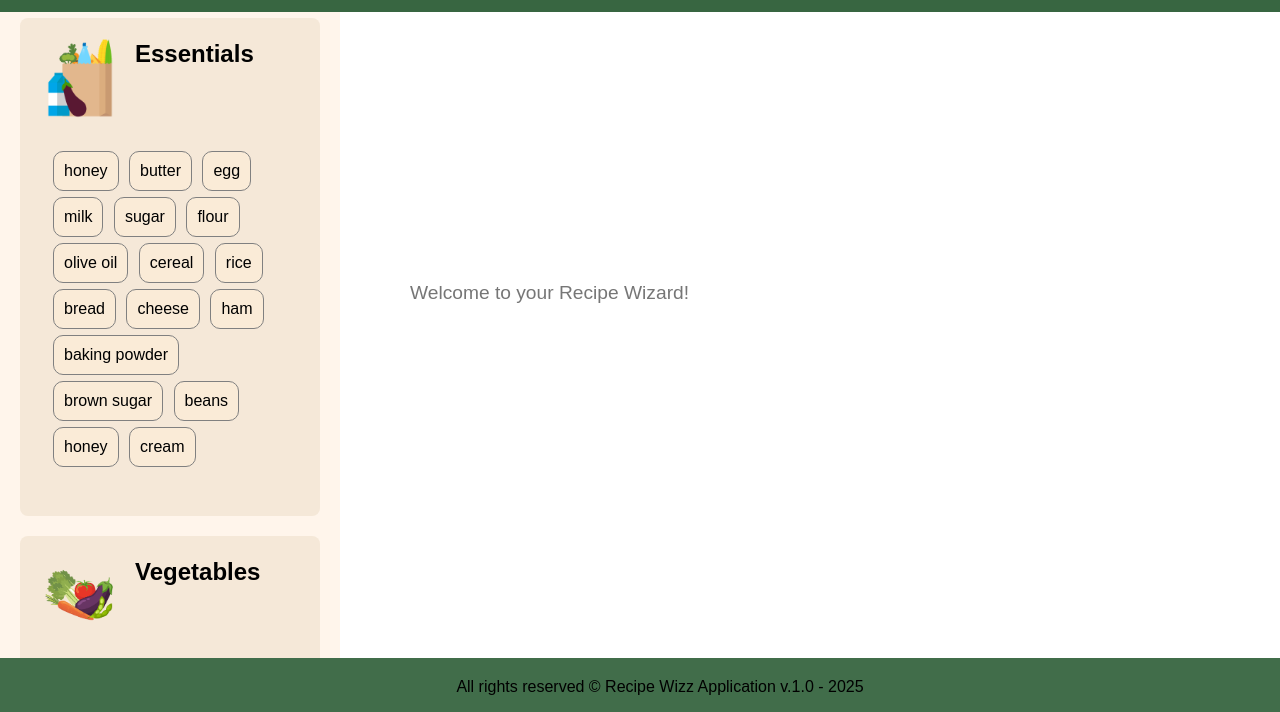
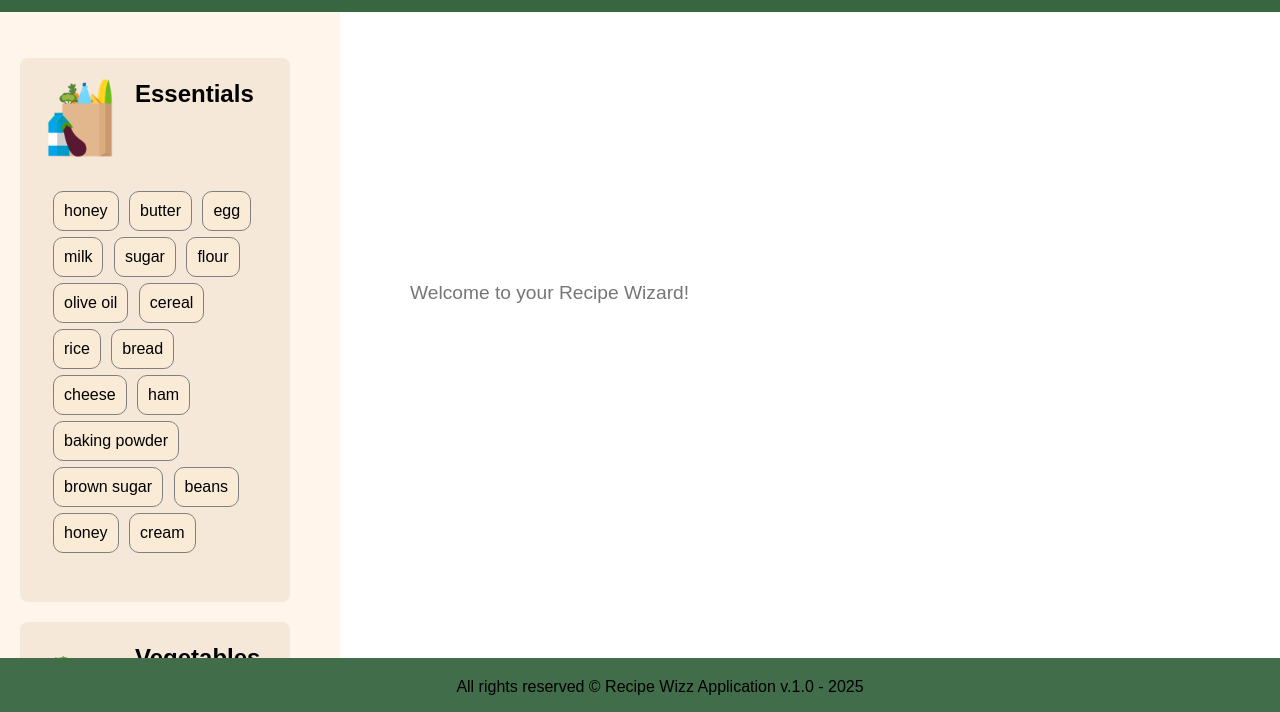
Before and after one commit to rakellbandeira/recipe-finder, a plain HTML site: page index.html in a window 1280 px wide. Shown: the part 72-784 px from the top of the page. Drawn offline with Linux system fonts and the light colour scheme.

Commit message:
css fix4

```diff
--- a/css/main.css
+++ b/css/main.css
@@ -477,7 +477,8 @@ body {
   transform: translateX(0);
 }
       .pantry-area{
-        width: 100%;
+        margin-top: 40px;
+        width: 90%;
       }
 
       .search-result{
```
